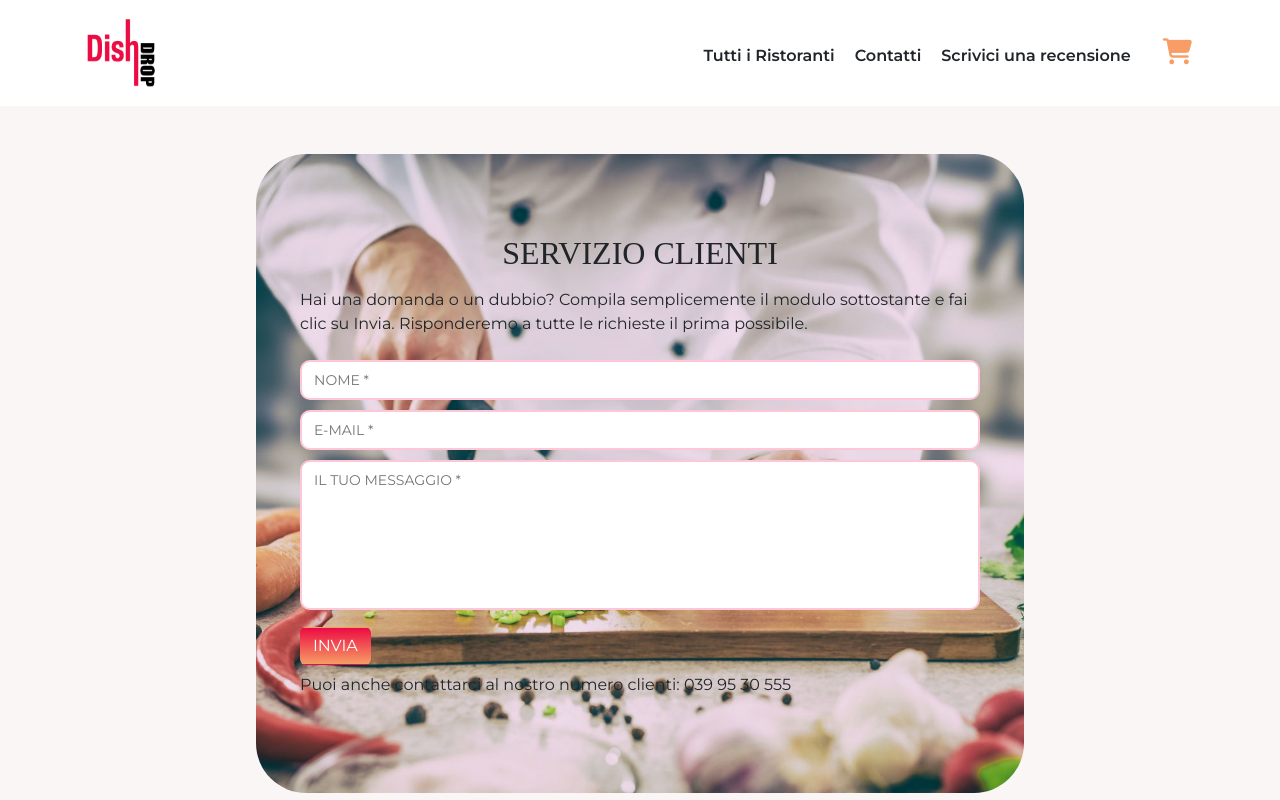
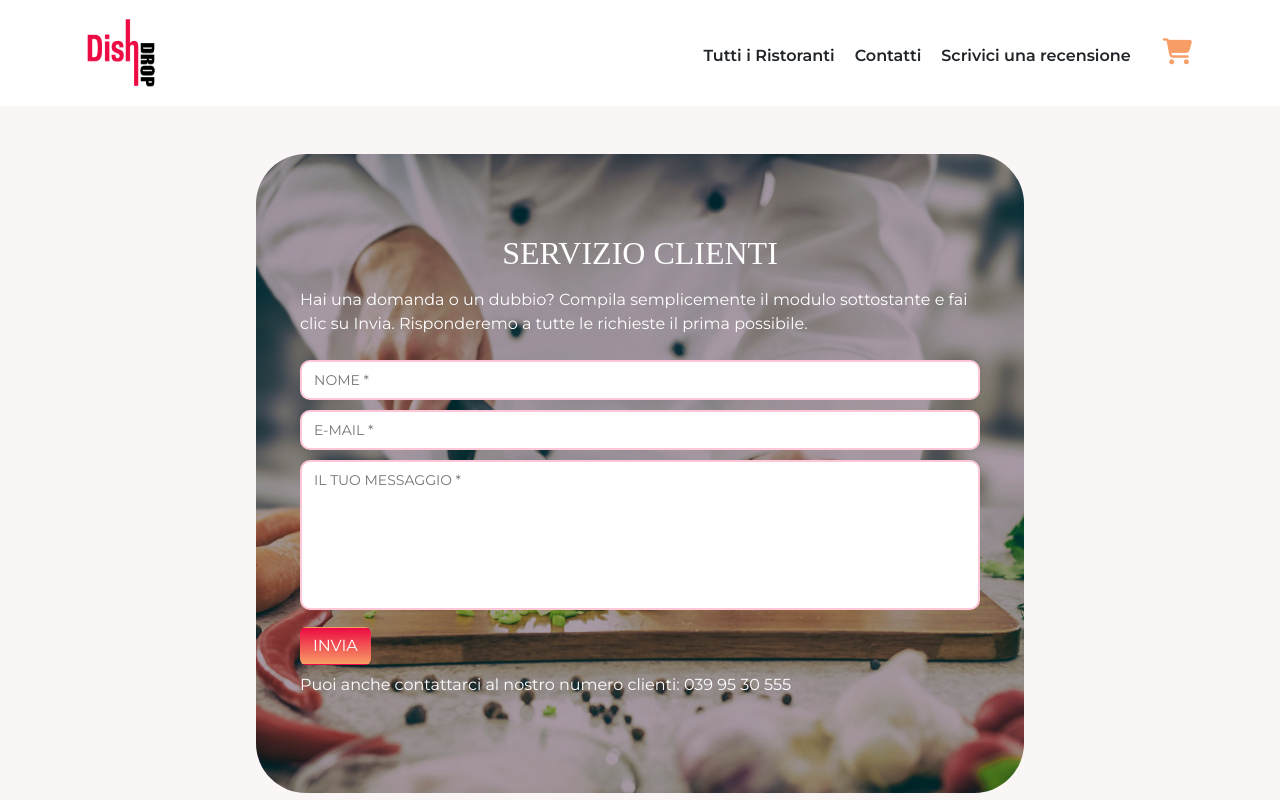
Before and after one commit to leonardopozzan/deliveboo, a Vue app: page /contact in a window 1280 px wide. Shown: the top 800 px of the page. Built offline with nearby package versions, Linux system fonts and the light colour scheme.

Commit message:
overlay-contact-page

```diff
--- a/src/components/ContactComponent.vue
+++ b/src/components/ContactComponent.vue
@@ -1,5 +1,6 @@
 <template>
     <section class="contact_me" id="form">
+        <div class="overlay"></div>
         <div class="inner-wrapper">
             <div class="container-fluid ">
                 <h2 class="text-uppercase text-center clienti">servizio clienti</h2>
@@ -32,15 +33,15 @@
 
                         <div class="input">
                             <textarea class="" name="message" id="message" cols="30" rows="5"
-                                placeholder="IL TUO MESSAGGIO *" v-model="message"
-                                :class="{ 'is-invalid': errors.message }" required></textarea>
+                                placeholder="IL TUO MESSAGGIO *" v-model="message" :class="{ 'is-invalid': errors.message }"
+                                required></textarea>
                             <p v-for="(error, index) in errors.message" :key="index" class="invalid-feedback">
                                 {{ error }}
                             </p>
                         </div>
 
                         <button class="btn text-uppercase text-white btn-invio-email" type="submit" :disabled="loading">
-                            {{ loading?'Inviando...': 'Invia' }}
+                            {{ loading ? 'Inviando...' : 'Invia' }}
                         </button>
                     </form>
                     <p class="pt-2">Puoi anche contattarci al nostro numero clienti: 039 95 30 555</p>
@@ -104,6 +105,25 @@ export default {
     background-position: center;
     width: 60%;
     margin: 3rem auto;
+    position: relative;
+
+    .overlay {
+        position: absolute;
+        top: 0;
+        left: 0;
+        bottom: 0;
+        right: 0;
+        background-color: rgba(0, 0, 0, 0.3);
+        z-index: 99;
+    }
+
+
+    .inner-wrapper {
+        position: relative;
+        z-index: 100;
+
+        color: $white;
+    }
 
     .input {
         max-width: 100%;
@@ -131,6 +151,7 @@ export default {
     .btn-invio-email {
         background-image: linear-gradient(180deg, $red, $orange);
     }
+
 }
 
 .clienti {
```
